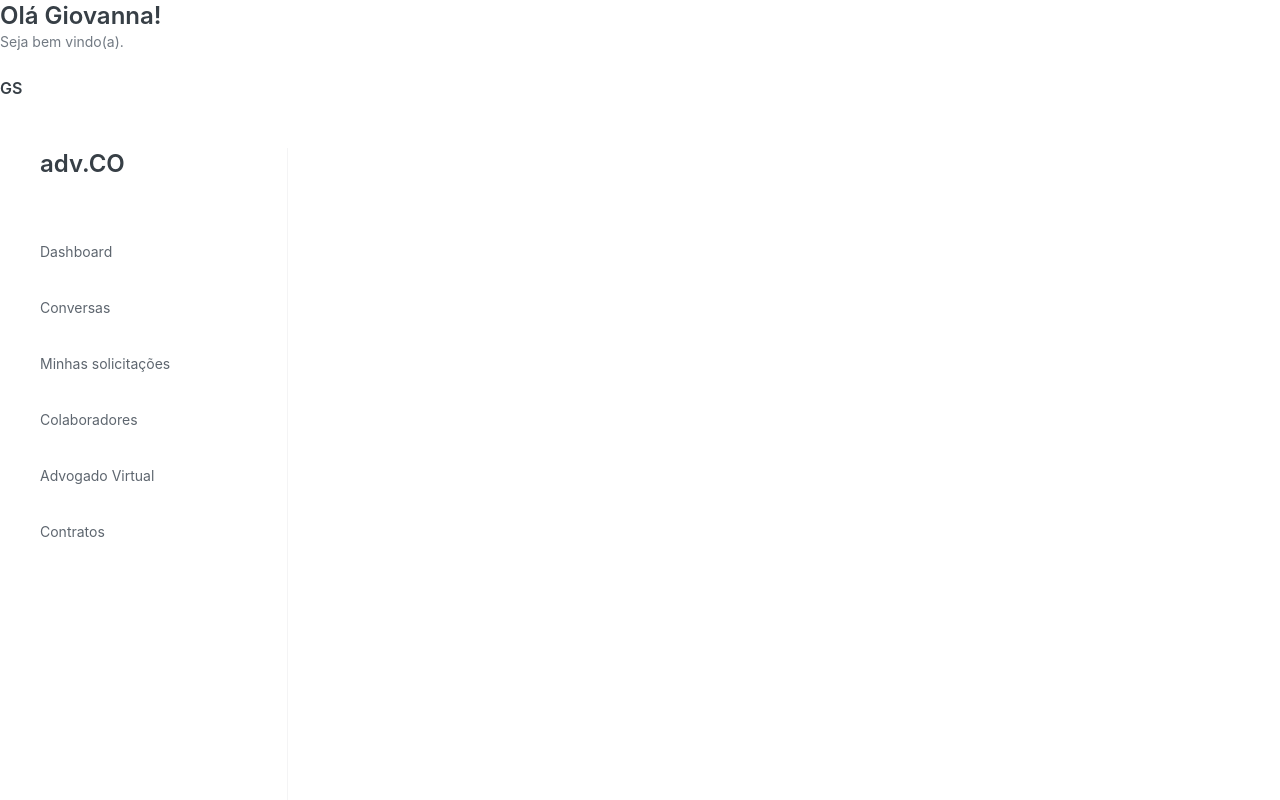
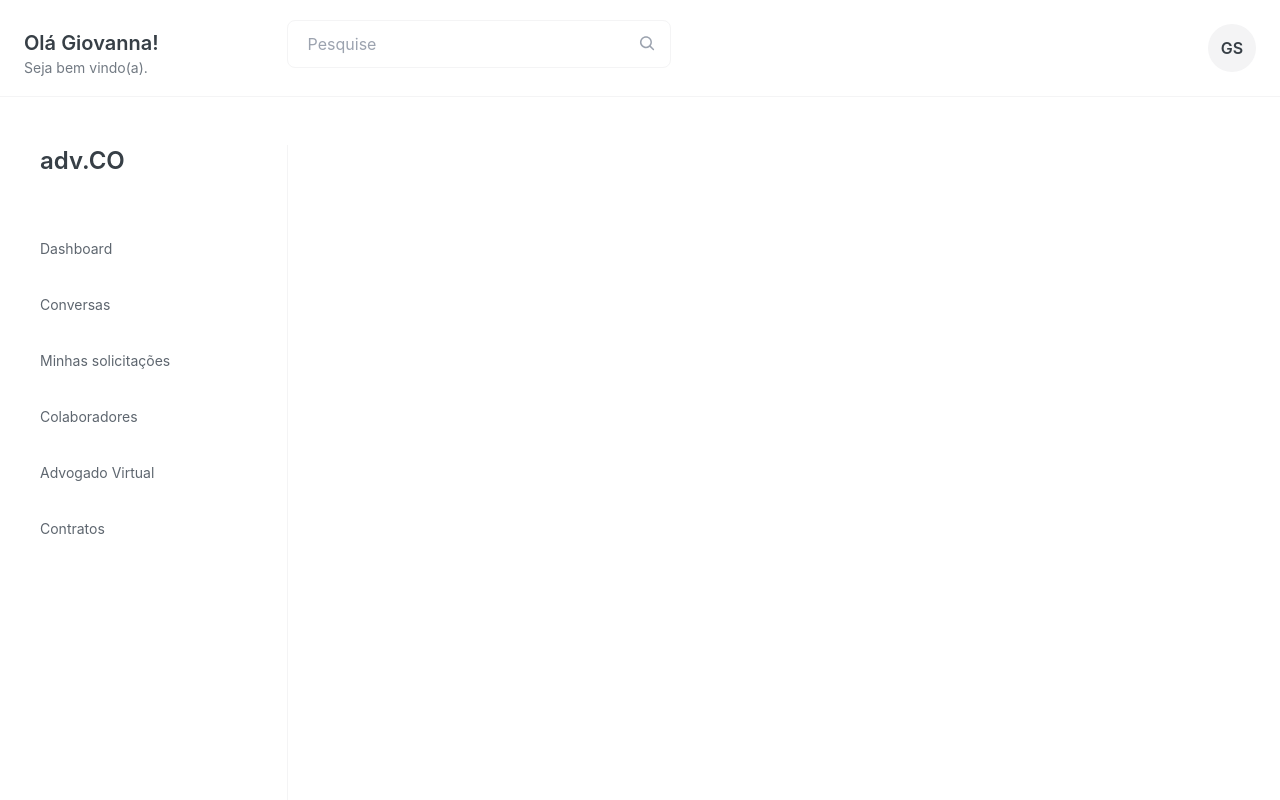
Before and after one commit to lorenzoMalutta/Client-adv-co, a React (Vite) app in the folder react-ts/: page / in a window 1280 px wide. Shown: the top 800 px of the page. Built offline with nearby package versions, Linux system fonts and the light colour scheme; a web font is replaced by a local one.

Commit message:
feat/ add header

```diff
--- a/react-ts/src/components/header.tsx
+++ b/react-ts/src/components/header.tsx
@@ -1,16 +1,23 @@
+import { CgSearch } from "react-icons/cg";
+
 export const Header = () => {
     return (
-        <header>
-            <div>
-                <h1>
-                    Olá  Giovanna!
-                </h1>
-                <p>Seja bem vindo(a).</p>
+        <header className="flex align-baseline justify-between items-center border-b-[1px] border-gray-100 w-full">
+            <div className="flex items-baseline ml-6 mr-6 mb-2">
+                <div>
+                    <h2 className="m-0">
+                        Olá  Giovanna!
+                    </h2>
+                    <p>Seja bem vindo(a).</p>
+                </div>
+                <div className="ml-32 mt-5 mb-5 flex items-center relative">
+                    <input className="w-96 h-12 pl-5 pr-12 rounded-lg border-[#F4F4F5] border-[1px] focus:border-[#006B9E]" placeholder="Pesquise" type="text" />
+                    <div className="absolute right-0 top-0 h-full w-12 flex items-center justify-end mr-4">
+                        <CgSearch className="text-gray-400 text-lg" />
+                    </div>
+                </div>
             </div>
-            <div>
-                <input type="text" />
-            </div>
-            <div>
+            <div className="flex items-center justify-center bg-[#F4F4F5] rounded-full w-12 h-12 mr-6">
                 <h3>
                     GS
                 </h3>
```
